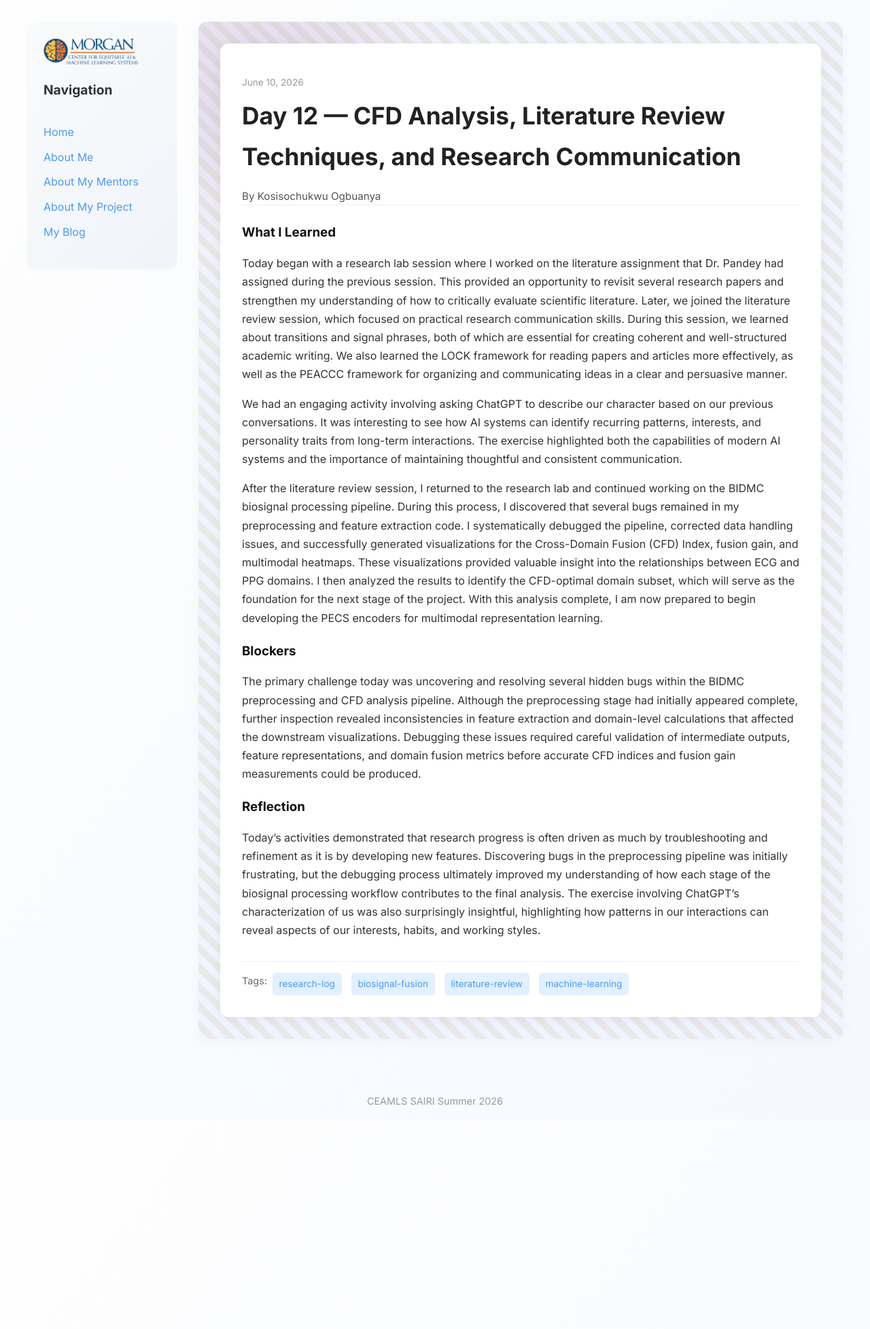
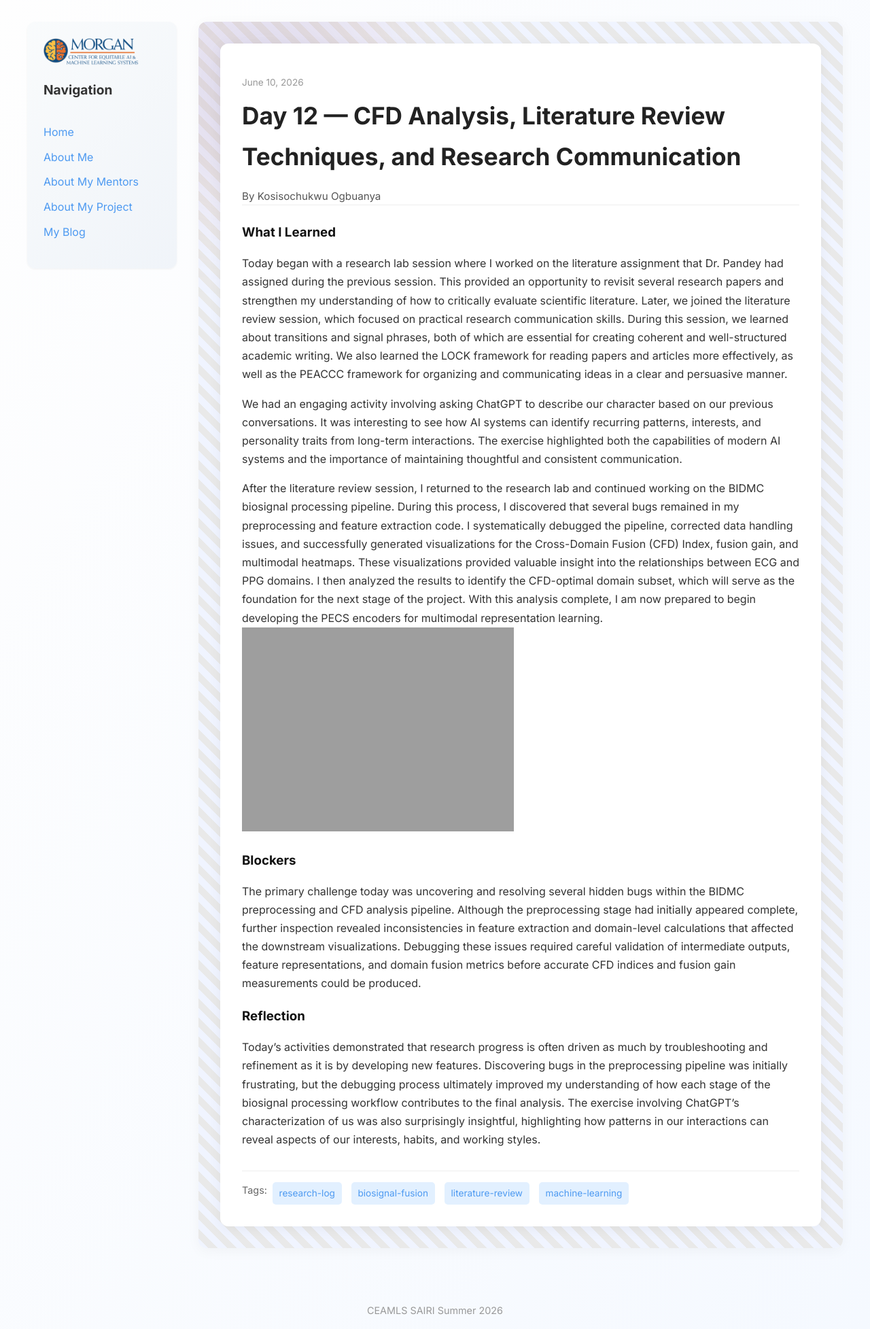
Before and after one commit to Kosiso7-og/Kosiso7-ogceamls26.github.io, a Jekyll site: the page built from _posts/2026-06-10-day-12.md, in a window 1280 px wide. Shown: the whole page at 68% size. Built offline with Jekyll 4.4.1, drawn with Linux system fonts in a browser that asks for light colours; before the commit the page ends 1647 px from its top, so only the background shows below that.

Commit message:
Update day-12.md with image and debugging details
Added an image to enhance the documentation of the ChatGPT exercise and detailed the debugging process for the BIDMC biosignal processing pipeline.

```diff
--- a/_posts/2026-06-10-day-12.md
+++ b/_posts/2026-06-10-day-12.md
@@ -11,6 +11,7 @@ what_i_learned: |
   We had an engaging activity involving asking ChatGPT to describe our character based on our previous conversations. It was interesting to see how AI systems can identify recurring patterns, interests, and personality traits from long-term interactions. The exercise highlighted both the capabilities of modern AI systems and the importance of maintaining thoughtful and consistent communication.
 
   After the literature review session, I returned to the research lab and continued working on the BIDMC biosignal processing pipeline. During this process, I discovered that several bugs remained in my preprocessing and feature extraction code. I systematically debugged the pipeline, corrected data handling issues, and successfully generated visualizations for the Cross-Domain Fusion (CFD) Index, fusion gain, and multimodal heatmaps. These visualizations provided valuable insight into the relationships between ECG and PPG domains. I then analyzed the results to identify the CFD-optimal domain subset, which will serve as the foundation for the next stage of the project. With this analysis complete, I am now prepared to begin developing the PECS encoders for multimodal representation learning.
+  ![ChatGPT Exercise](assets/images/ChatGPT Image Jun 10, 2026, 10_49_12 AM.png)
 
 blockers: |
   The primary challenge today was uncovering and resolving several hidden bugs within the BIDMC preprocessing and CFD analysis pipeline. Although the preprocessing stage had initially appeared complete, further inspection revealed inconsistencies in feature extraction and domain-level calculations that affected the downstream visualizations. Debugging these issues required careful validation of intermediate outputs, feature representations, and domain fusion metrics before accurate CFD indices and fusion gain measurements could be produced.
```
